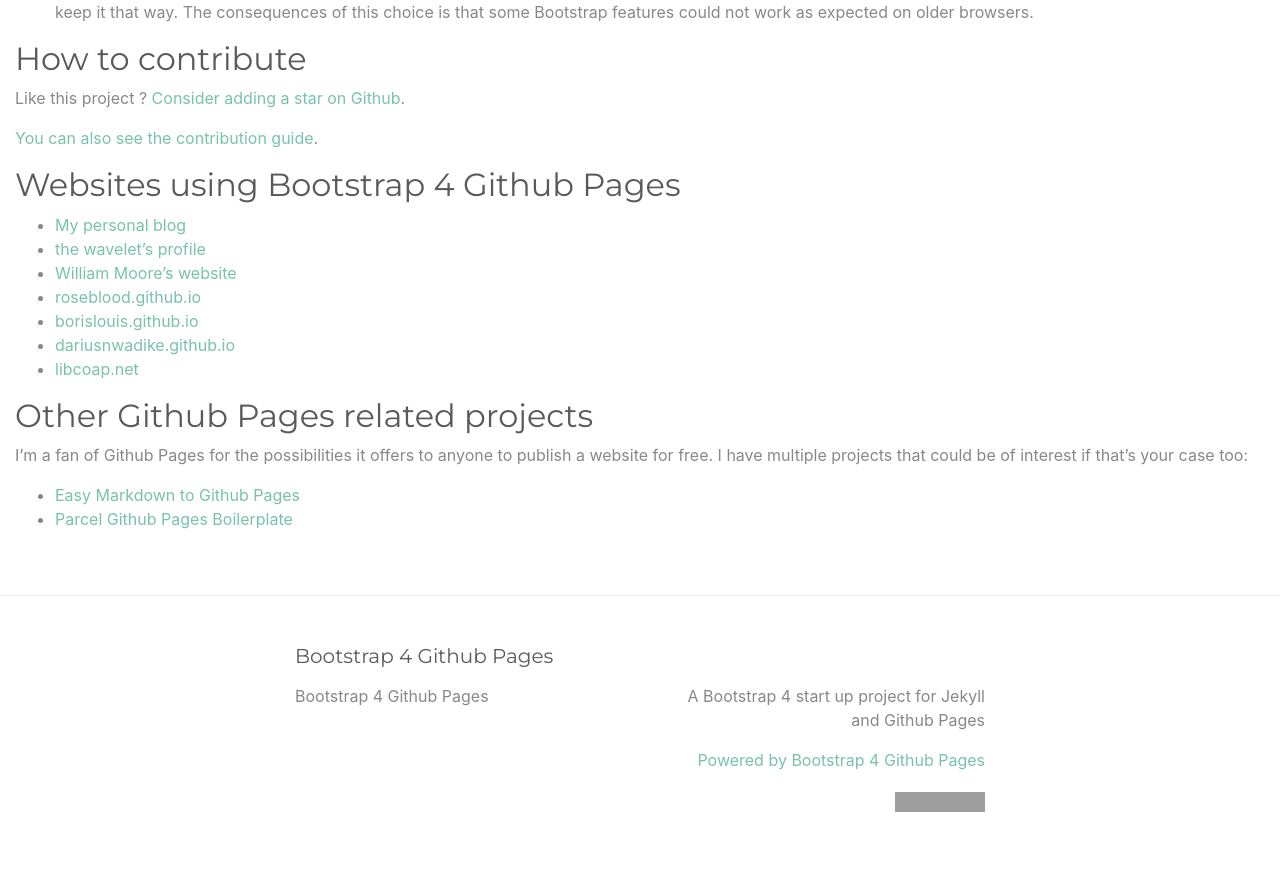
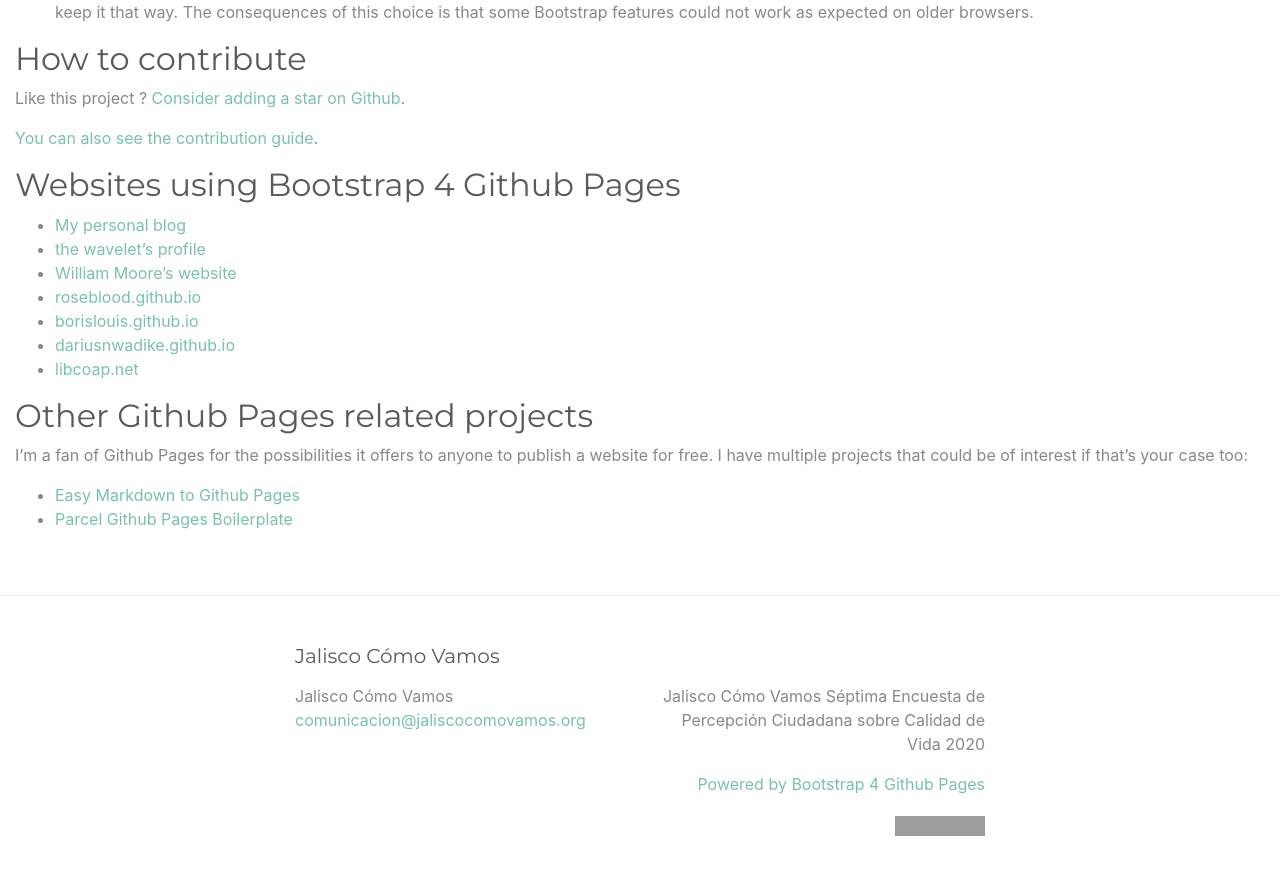
Before and after one commit to JaliscoComoVamos/epc2020, a Jekyll site: the page built from index.md, in a window 1280 px wide and 900 px high, scrolled down 2016 px. Shown: the top 875 px of the window. Built offline with Jekyll 4.4.1, drawn with Linux system fonts in a browser that asks for light colours; some of the changed text lies outside the part shown; grey boxes are pictures that could not be loaded.

Commit message:
Update _config.yml

```diff
--- a/_config.yml
+++ b/_config.yml
@@ -13,10 +13,10 @@
 # you will see them accessed via {{ site.title }}, {{ site.email }}, and so on.
 # You can create any custom variable you would like, and they will be accessible
 # in the templates via {{ site.myvariable }}.
-title: Bootstrap 4 Github Pages
-email: ""
+title: Jalisco Cómo Vamos
+email: "comunicacion@jaliscocomovamos.org"
 description: >- # this means to ignore newlines until "baseurl:"
-  A Bootstrap 4 start up project for Jekyll and Github Pages
+  Jalisco Cómo Vamos Séptima Encuesta de Percepción Ciudadana sobre Calidad de Vida 2020
 #baseurl: "" # the subpath of your site, e.g. /blog
 #url: "" # the base hostname & protocol for your site, e.g. http://example.com
 #twitter_username: jekyllrb
```
